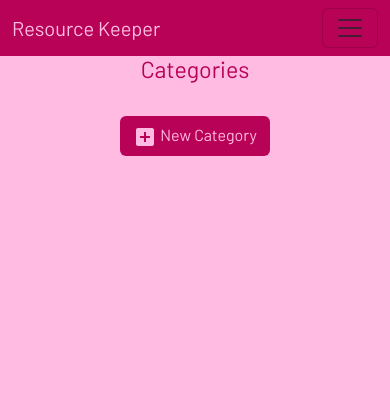
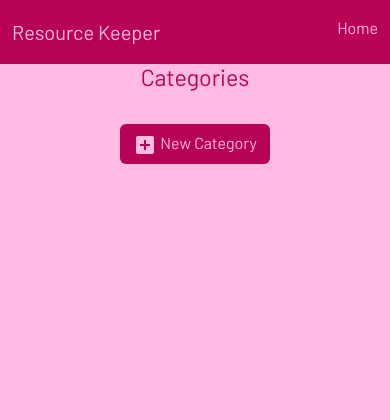
Before and after one commit to doctorandrewbrown/flask-resource-keeper, a Flask app: page / in a window 390 px wide. Shown: the top 420 px of the page. Run offline with Flask 3, Linux system fonts and the light colour scheme; data that the repository does not hold is empty.

Commit message:
remove hamburger

```diff
--- a/resource_keeper/templates/base.html
+++ b/resource_keeper/templates/base.html
@@ -24,10 +24,10 @@
     <div class="container-fluid">
       <!--bootstap snippet for navbar-->
       <a class="navbar-brand" href="{{url_for('home')}}" style="color:#FFBBE1;">Resource Keeper</a>
-      <button class="navbar-toggler" type="button" data-bs-toggle="collapse" data-bs-target="#navbarSupportedContent" aria-controls="navbarSupportedContent" aria-expanded="false" aria-label="Toggle navigation">
+      <!--button class="navbar-toggler" type="button" data-bs-toggle="collapse" data-bs-target="#navbarSupportedContent" aria-controls="navbarSupportedContent" aria-expanded="false" aria-label="Toggle navigation">
         <span class="navbar-toggler-icon"></span>
-      </button>
-      <div class="collapse navbar-collapse" id="navbarSupportedContent">
+      </button-->
+      <div >
         <ul class="navbar-nav ms-auto mb-2 mb-lg-0">
           <li class="nav-item">
             <a class="nav-link" href="{{url_for('home')}}">Home</a>
```
